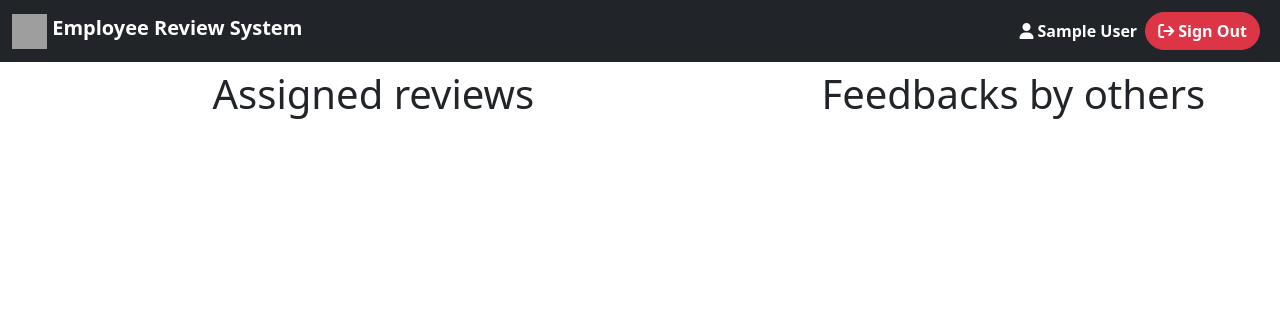
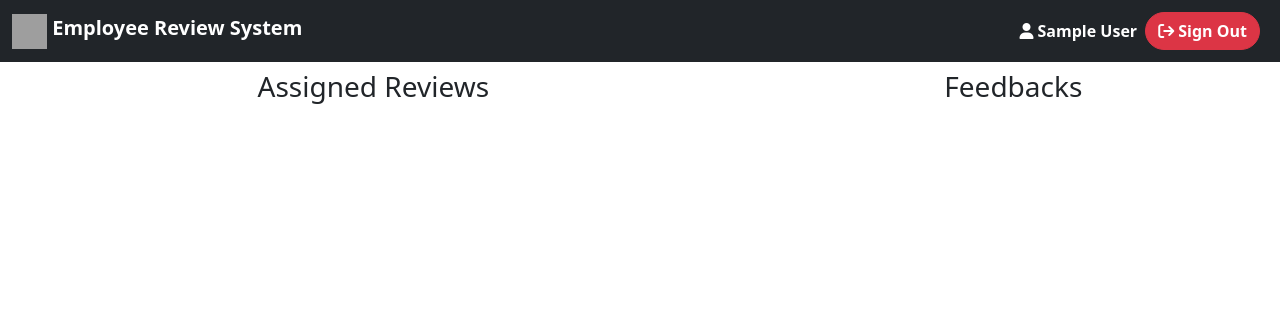
Before and after one commit to AdityaLambat/ERS, a Node server app: page /employee-dashboard/600000000000000000000002 in a window 1280 px wide. Shown: the top 322 px of the page. Run offline with Node 20, Linux system fonts and the light colour scheme; the visitor is signed in with stand-in values (Sample User, id 1); data that the repository does not hold is empty; some libraries are stand-ins or nearby versions; grey boxes are pictures that could not be loaded.

Commit message:
Update employee_dashboard.ejs

```diff
--- a/views/employee_dashboard.ejs
+++ b/views/employee_dashboard.ejs
@@ -1,9 +1,9 @@
 <% if(locals.user) {%>
   <div class="container-fluid">
     <div class="row">
-      <!-- Assigned reviews -->
+      <!-- Assigned Reviews -->
       <div class="col-md-12 col-lg-7 my-2">
-        <h1 class="text-center">Assigned reviews</h1>
+        <h3 class="text-center">Assigned Reviews</h3>
         <div class="d-flex justify-content-center align-items-center">
           <div class="d-flex flex-wrap justify-content-center justify-content-lg-start ms-lg-4" style="width: 100%">
             <% for(review of assignedReviews) {%>
@@ -30,7 +30,7 @@
 
       <!-- Feedbacks given by others -->
       <div class="col-12 col-lg-5 my-2">
-        <h1 class="text-center">Feedbacks by others</h1>
+        <h3 class="text-center">Feedbacks</h3>
 
         <div class="d-flex flex-column justify-content-center align-items-center">
           <% for (review of reviewsFromOthers) {%>
```
